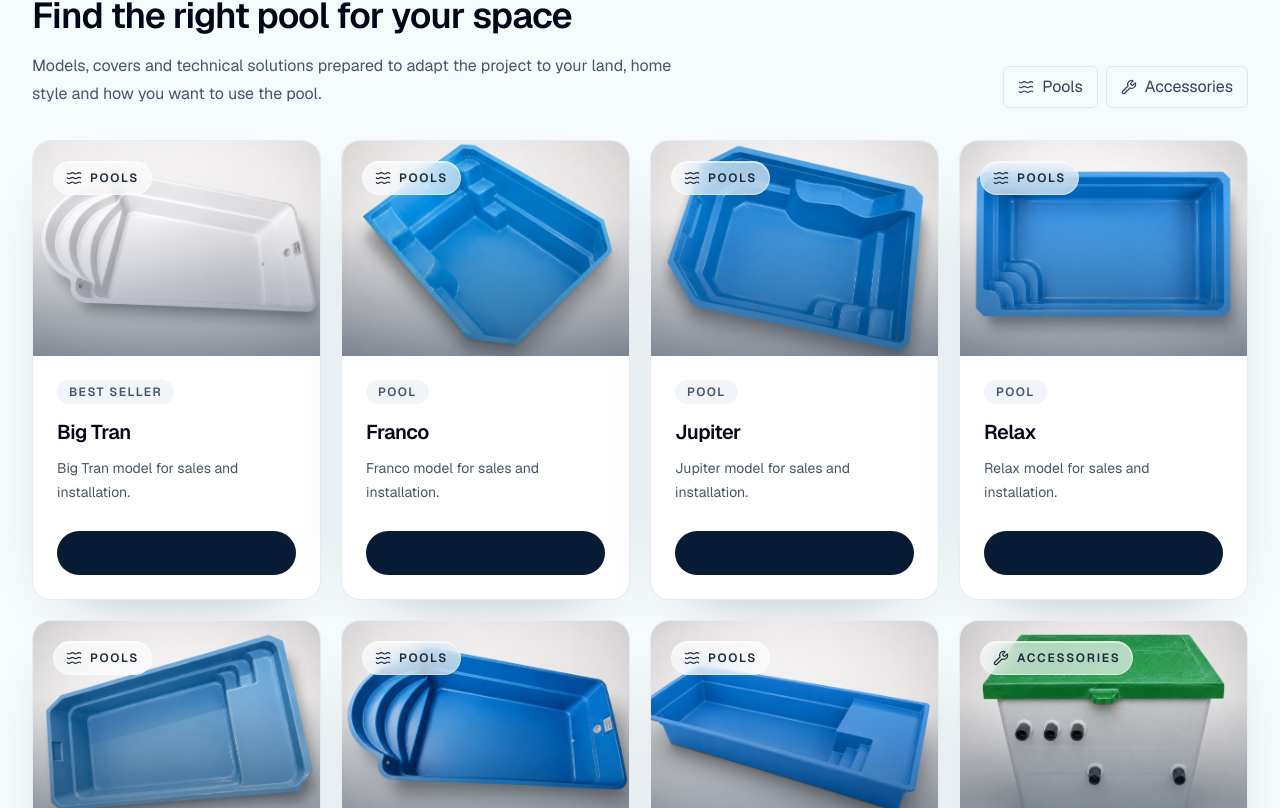
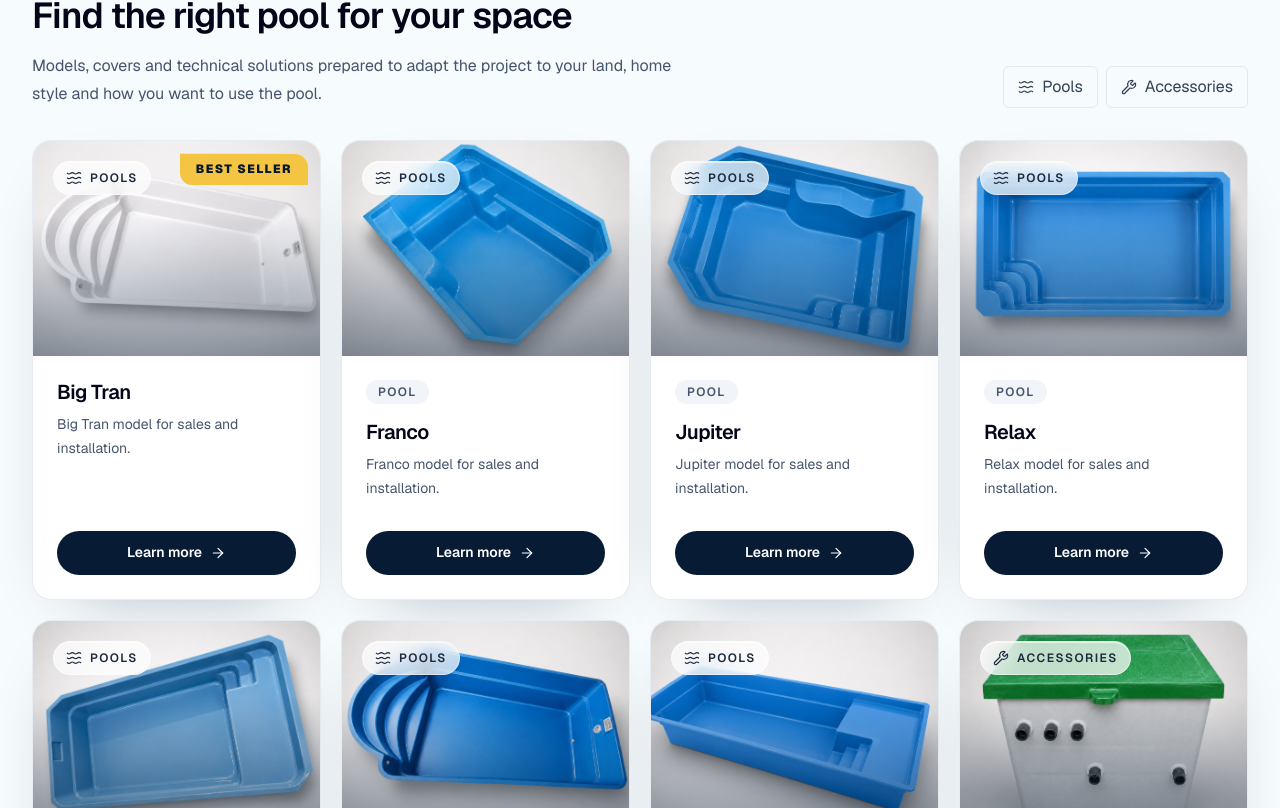
Before and after one commit to joaorebeloo/piscinas-rabreu, a Next.js app: page / in a window 1280 px wide. Shown: the part 2132-2940 px from the top of the page. Built offline with nearby package versions, Linux system fonts and the light colour scheme; no server answers.

Commit message:
fix(catalog): highlight best seller badge

```diff
--- a/components/ProductCard.tsx
+++ b/components/ProductCard.tsx
@@ -24,12 +24,18 @@ const CATEGORY_ICON: Record<ProductCategory, LucideIcon> = {
 type ProductCardProps = {
   product: Product;
   index?: number;
+  onImageOpen?: (product: Product) => void;
 };
 
-export function ProductCard({ product, index = 0 }: ProductCardProps) {
+export function ProductCard({
+  product,
+  index = 0,
+  onImageOpen,
+}: ProductCardProps) {
   const { locale, t } = useLanguage();
   const Icon = CATEGORY_ICON[product.category];
   const copy = product.copy[locale];
+  const isBestSeller = copy.badge.toLowerCase() === "best seller";
 
   return (
     <motion.article
@@ -47,38 +53,50 @@ export function ProductCard({ product, index = 0 }: ProductCardProps) {
       }}
       exit={{ opacity: 0, y: 12, transition: { duration: 0.18 } }}
       whileHover={{ y: -6 }}
-      className="group flex h-full min-h-[460px] flex-col overflow-hidden rounded-[1.2rem] border border-slate-200/80 bg-white shadow-[0_24px_65px_-42px_rgba(7,27,53,0.42)]"
+      className="group flex h-full min-h-[265px] flex-col overflow-hidden rounded-[1rem] border border-slate-200/80 bg-white shadow-[0_24px_65px_-42px_rgba(7,27,53,0.42)] sm:min-h-[460px] sm:rounded-[1.2rem]"
     >
-      <div className="relative aspect-[4/3] overflow-hidden bg-slate-100">
+      <button
+        type="button"
+        className="relative aspect-[4/3] overflow-hidden bg-slate-100 text-left focus-visible:outline focus-visible:outline-2 focus-visible:outline-offset-2 focus-visible:outline-[var(--color-pool)]"
+        aria-label={`${t.catalog.imageZoomAriaPrefix} ${copy.name}`}
+        onClick={() => onImageOpen?.(product)}
+      >
         {/* Substituir este placeholder por fotografia real do modelo/produto. */}
         <Image
           src={product.imageSrc}
           alt={copy.imageAlt}
           fill
-          sizes="(min-width: 1280px) 25vw, (min-width: 640px) 50vw, 100vw"
+          sizes="(min-width: 1280px) 25vw, (min-width: 640px) 50vw, 50vw"
           className="object-cover transition duration-700 ease-[var(--ease-premium)] group-hover:scale-105"
         />
         <div className="absolute inset-0 bg-[linear-gradient(180deg,rgba(7,27,53,0)_35%,rgba(7,27,53,0.42)_100%)]" />
-        <div className="absolute left-5 top-5 inline-flex items-center gap-2 rounded-full border border-white/45 bg-white/65 px-3 py-2 text-xs font-semibold uppercase tracking-[0.14em] text-slate-800 shadow-[inset_0_1px_0_rgba(255,255,255,0.6)] backdrop-blur-md">
-          <Icon className="h-4 w-4" strokeWidth={1.8} />
-          {t.categories[product.category]}
+        <div className="absolute left-2 top-2 inline-flex items-center gap-1 rounded-full border border-white/45 bg-white/72 px-2 py-1 text-[0.58rem] font-semibold uppercase tracking-[0.12em] text-slate-800 shadow-[inset_0_1px_0_rgba(255,255,255,0.6)] backdrop-blur-md sm:left-5 sm:top-5 sm:gap-2 sm:px-3 sm:py-2 sm:text-xs">
+          <Icon className="h-3 w-3 sm:h-4 sm:w-4" strokeWidth={1.8} />
+          <span className="hidden min-[420px]:inline">{t.categories[product.category]}</span>
         </div>
-      </div>
+        {isBestSeller ? (
+          <div className="absolute right-2 top-2 rounded-bl-xl rounded-tr-[0.85rem] bg-[#f4c542] px-3 py-2 text-[0.62rem] font-black uppercase tracking-[0.12em] text-[#06162b] shadow-[0_14px_28px_-16px_rgba(7,27,53,0.85),inset_0_1px_0_rgba(255,255,255,0.55)] sm:right-3 sm:top-3 sm:px-4 sm:text-xs">
+            {copy.badge}
+          </div>
+        ) : null}
+      </button>
 
-      <div className="flex flex-1 flex-col p-5 sm:p-6">
-        <span className="mb-4 w-fit rounded-full bg-slate-100 px-3 py-1 text-xs font-semibold uppercase tracking-[0.12em] text-slate-600">
-          {copy.badge}
-        </span>
-        <h3 className="text-xl font-semibold leading-tight tracking-tight text-slate-950">
+      <div className="flex flex-1 flex-col p-3 sm:p-6">
+        {!isBestSeller ? (
+          <span className="mb-2 hidden w-fit rounded-full bg-slate-100 px-3 py-1 text-xs font-semibold uppercase tracking-[0.12em] text-slate-600 sm:mb-4 sm:inline-flex">
+            {copy.badge}
+          </span>
+        ) : null}
+        <h3 className="text-sm font-semibold leading-tight tracking-tight text-slate-950 sm:text-xl">
           {copy.name}
         </h3>
-        <p className="mt-3 flex-1 text-sm leading-6 text-slate-600">
+        <p className="mt-2 hidden flex-1 text-sm leading-6 text-slate-600 sm:block">
           {copy.description}
         </p>
         <motion.a
           href="#contactos"
           whileTap={{ scale: 0.98 }}
-          className="mt-6 inline-flex min-h-11 items-center justify-center gap-2 rounded-full bg-[var(--color-navy)] px-4 py-2.5 text-sm font-semibold text-white transition duration-500 ease-[var(--ease-premium)] hover:-translate-y-0.5 hover:bg-[var(--color-navy-soft)] focus-visible:outline focus-visible:outline-2 focus-visible:outline-offset-2 focus-visible:outline-[var(--color-pool)]"
+          className="mt-3 inline-flex min-h-9 items-center justify-center gap-1 rounded-full bg-[var(--color-navy)] px-3 py-2 text-xs font-semibold !text-white transition duration-500 ease-[var(--ease-premium)] hover:-translate-y-0.5 hover:bg-[var(--color-navy-soft)] focus-visible:outline focus-visible:outline-2 focus-visible:outline-offset-2 focus-visible:outline-[var(--color-pool)] sm:mt-6 sm:min-h-11 sm:gap-2 sm:px-4 sm:py-2.5 sm:text-sm [&_*]:!text-white"
           aria-label={`${t.catalog.learnMoreAriaPrefix} ${copy.name}`}
         >
           {t.catalog.learnMore}
```
